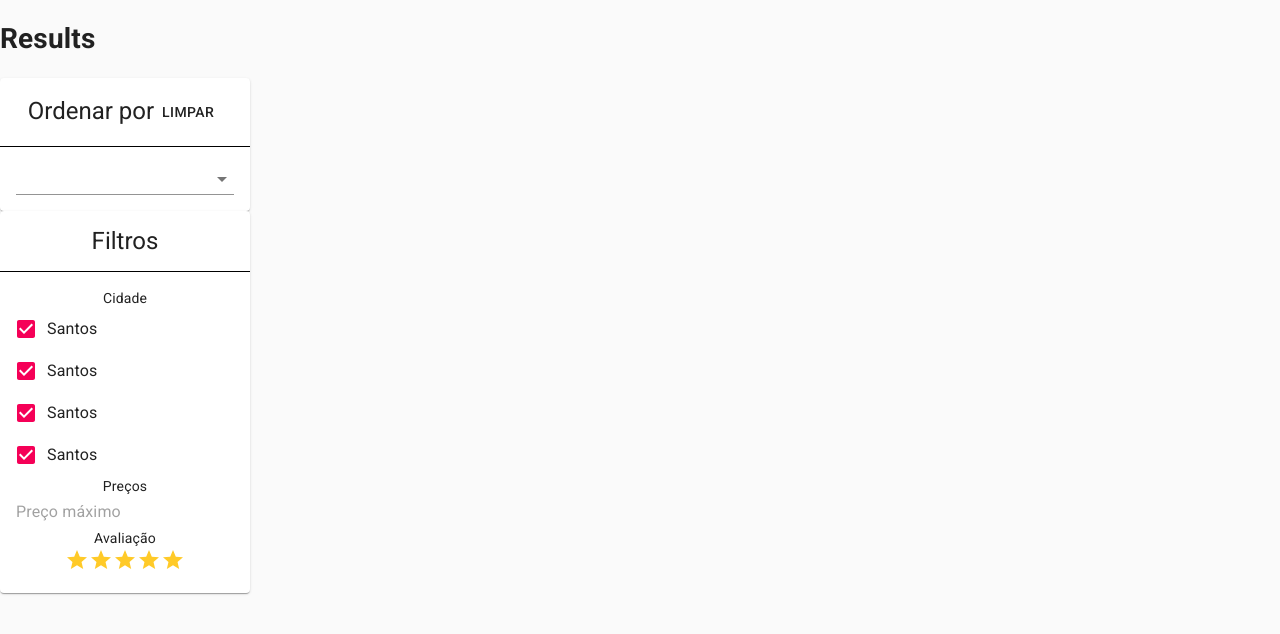
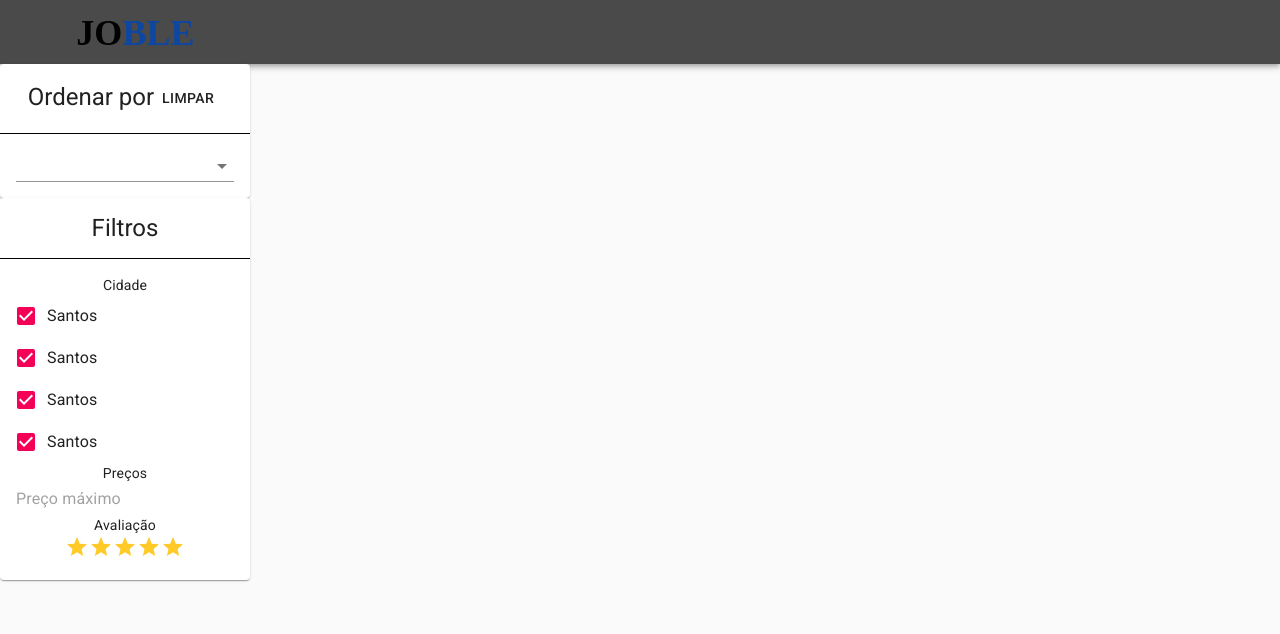
Before and after one commit to pedroigorjs/squad-4, a React (Create React App) app in the folder frontend/: page /results in a window 1280 px wide. Shown: the top 634 px of the page. Built offline with nearby package versions, Linux system fonts and the light colour scheme.

Commit message:
Add Navbar to Results page

```diff
--- a/frontend/src/app/pages/Results.js
+++ b/frontend/src/app/pages/Results.js
@@ -1,11 +1,12 @@
 import React from 'react';
 
+import NavBar from '../components/NavBar';
 import Filters from '../components/Filters';
 
 function Results() {
   return (
     <>
-      <h1>Results</h1>
+      <NavBar bgColor="#fff" />
       <Filters />
     </>
   );
```
